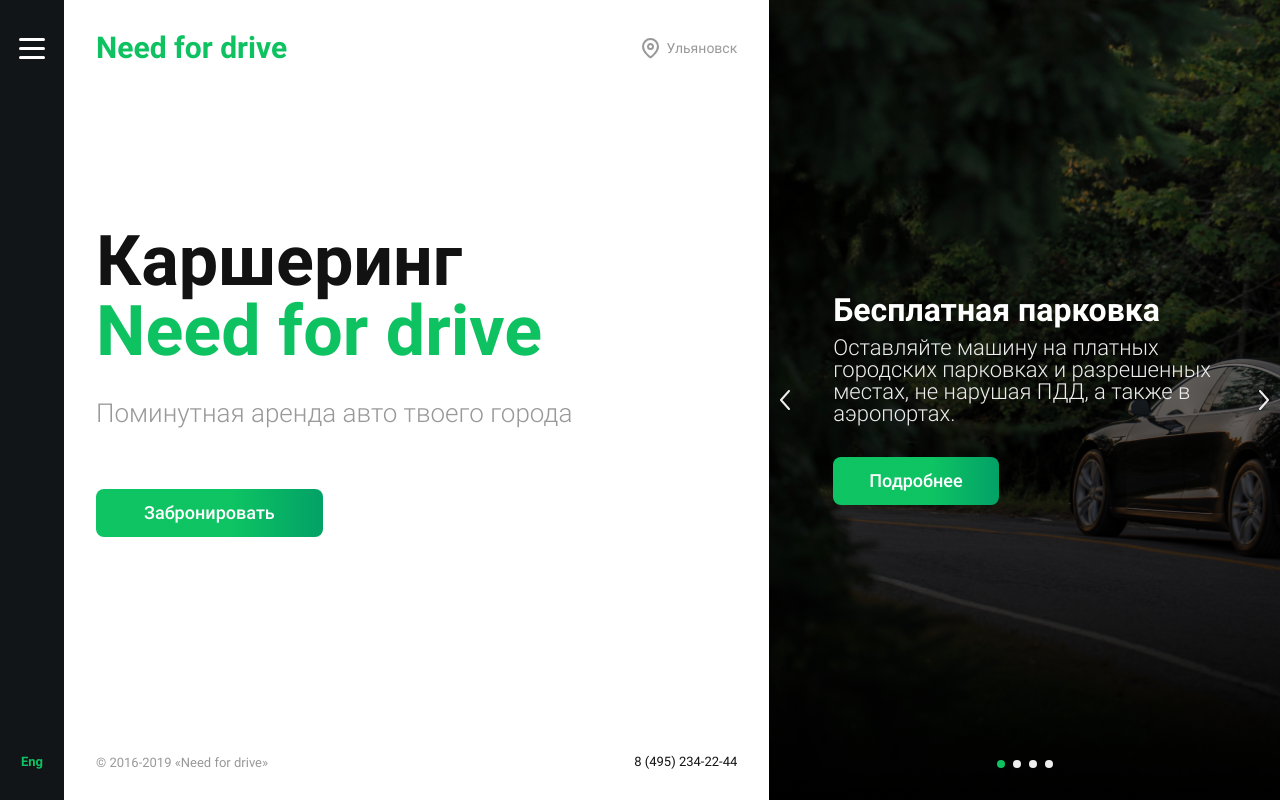
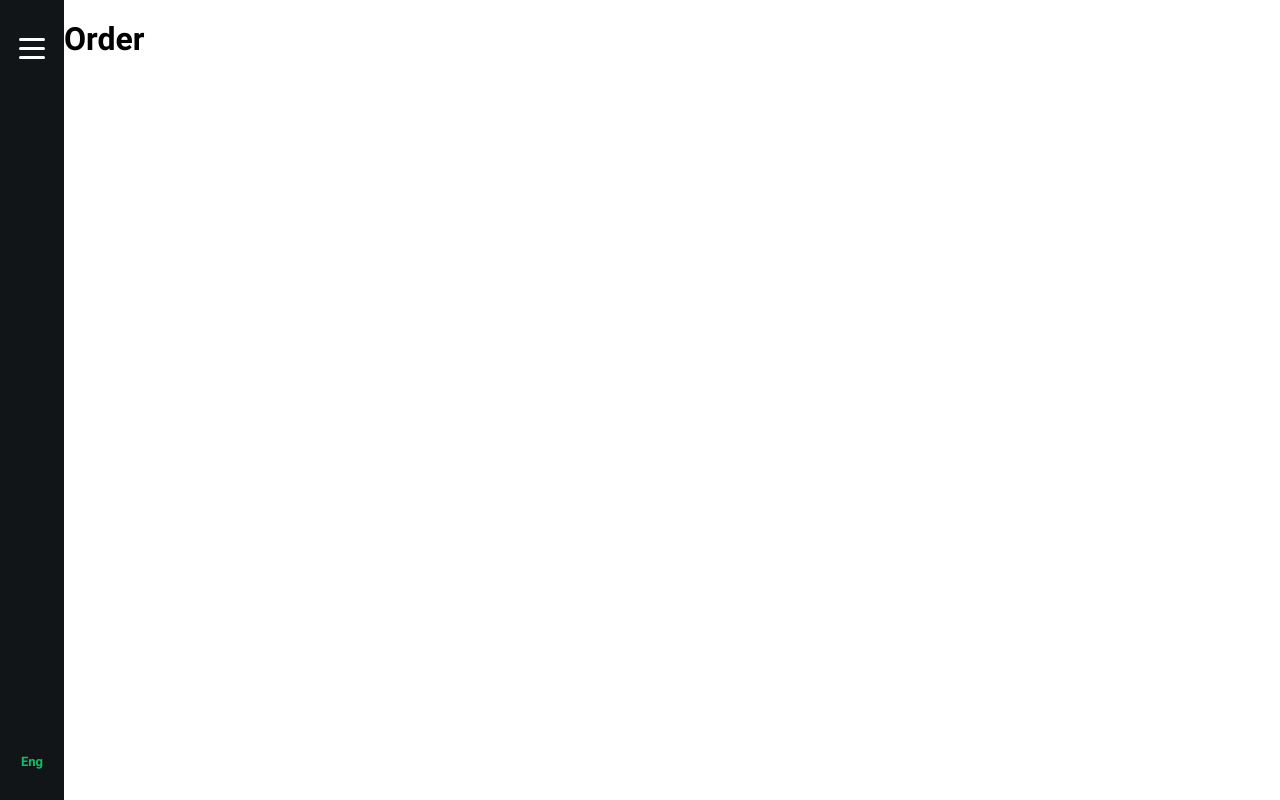
Before and after one commit to kuzaev/need-for-drive, a React (Create React App) app: page /order in a window 1280 px wide. Built offline with nearby package versions, Linux system fonts and the light colour scheme.

Commit message:
Add base  Order component

```diff
--- /dev/null
+++ b/src/components/Order/Order.js
@@ -0,0 +1,7 @@
+import React from "react";
+
+const Order = () => {
+    return <h1>Order</h1>
+}
+
+export default Order;
--- /dev/null
+++ b/src/components/Order/index.js
@@ -0,0 +1,2 @@
+import Order from "./Order";
+export default Order;
--- a/src/components/index.js
+++ b/src/components/index.js
@@ -11,3 +11,4 @@ export { default as Footer } from "./Footer";
 export { default as LanguageSwitcher } from "./LanguageSwitcher";
 export { default as HomeSlider } from "./HomeSlider";
 export { default as HomeSliderSlide } from "./HomeSliderSlide";
+export { default as Order } from "./Order";
--- a/src/pages/Main/Main.js
+++ b/src/pages/Main/Main.js
@@ -1,6 +1,7 @@
 import React from "react";
+import { Switch, Route } from "react-router-dom";
 
-import { Sidebar, Home } from "../../components";
+import { Sidebar, Home, Order } from "../../components";
 import "./Main.scss";
 
 const Main = () => {
@@ -8,7 +9,14 @@ const Main = () => {
     <div className="main">
       <Sidebar className="main__sidebar" backdropClassName={"main__sidebar-backdrop--home"} />
       <div className="main__body">
-        <Home />
+        <Switch>
+          <Route path="/order">
+            <Order />
+          </Route>
+          <Route path="/">
+            <Home />
+          </Route>
+        </Switch>
       </div>
     </div>
   );
```
Also changed, not shown: src/components/Order/Order.scss (added).
